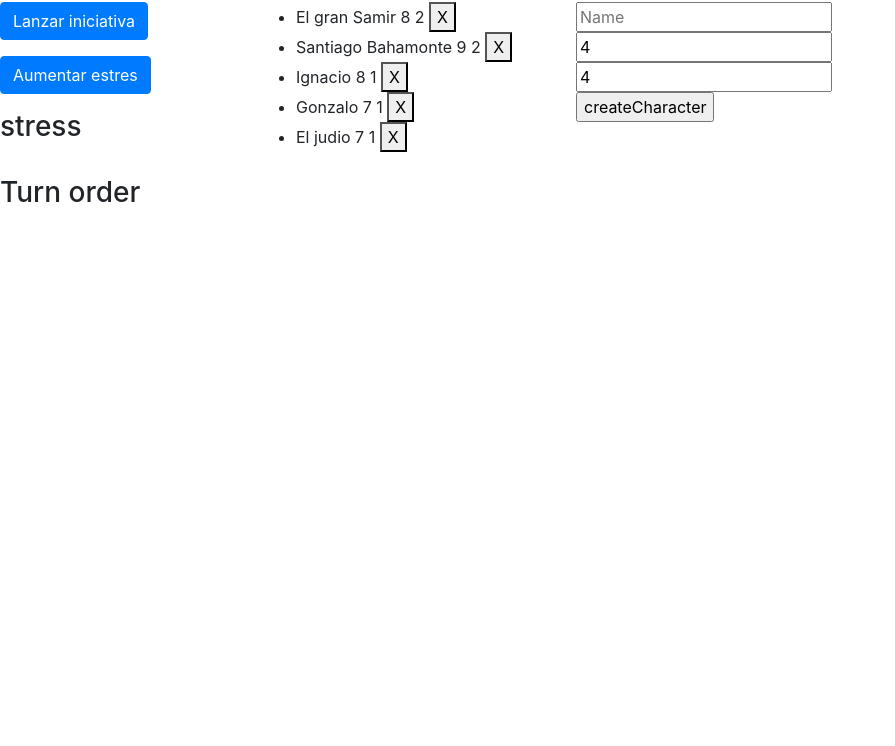
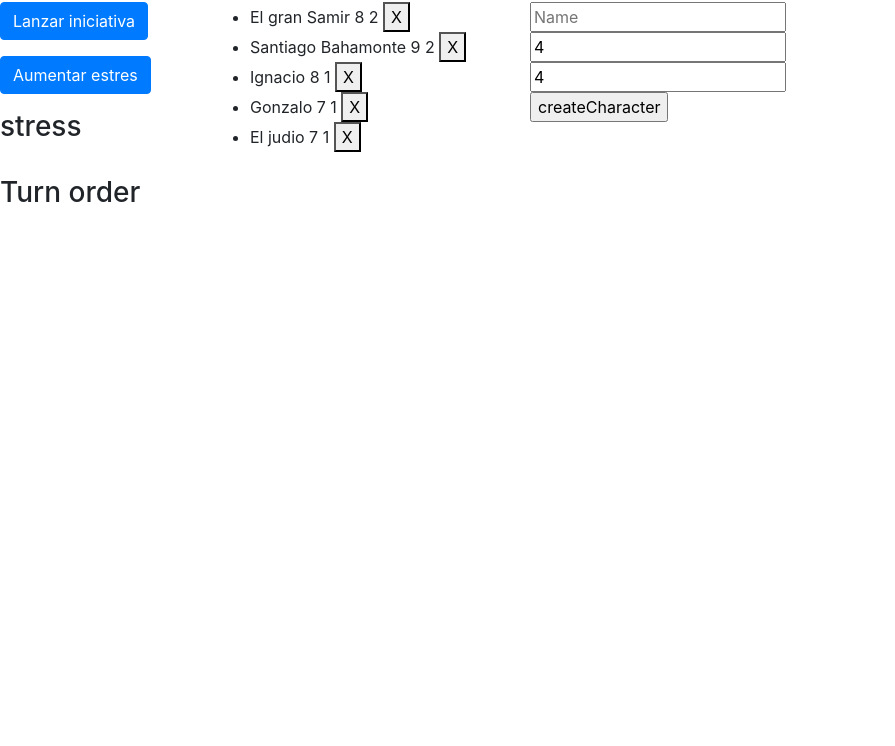
Before and after one commit to anjenaex-ironhack/M-PIniciative, a website: page index.html in a window 1280 px wide. Shown: the part 54-800 px from the top of the page, without its empty margins (0-895 px from the left). Drawn offline with nearby package versions, Linux system fonts and the light colour scheme.

Commit message:
static width added to let just focus the iniciative

```diff
--- a/style/style.css
+++ b/style/style.css
@@ -6,15 +6,15 @@
 
 #divForm {
     height: 100px;
-    width: 15%;
+    width: 180px;;
 
 }
 
 #playerList {
     height: 100px;
-    width: 25%;
+    width: 320px;
 }
 
 #panelDeControl {
-    width: 20%;
+    width: 210px;
 }
```
